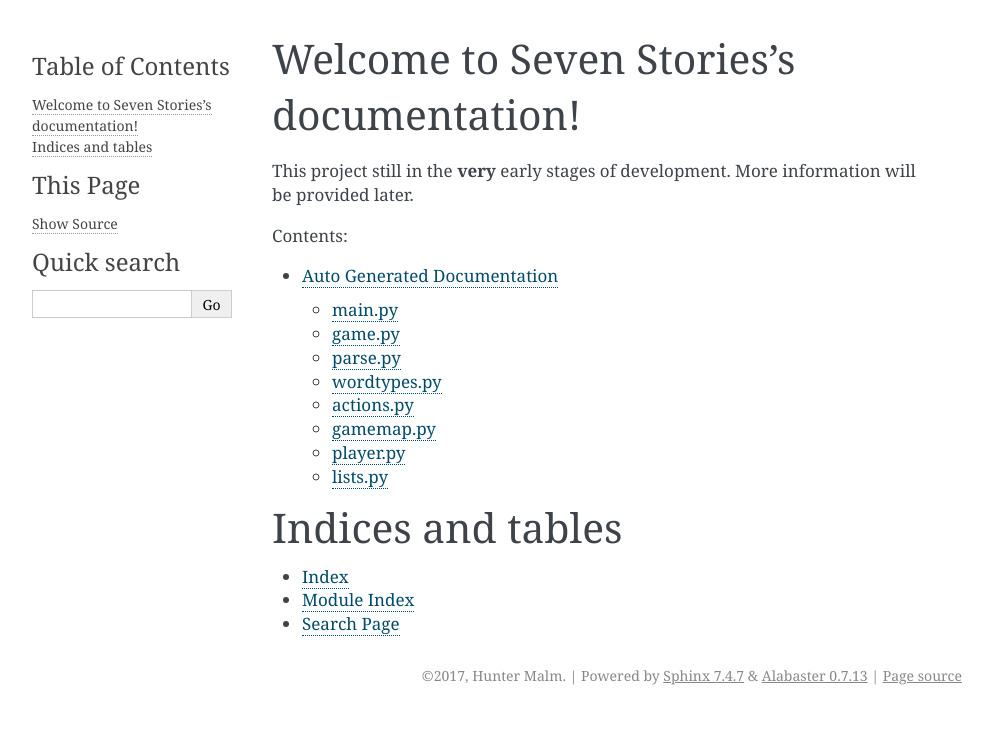
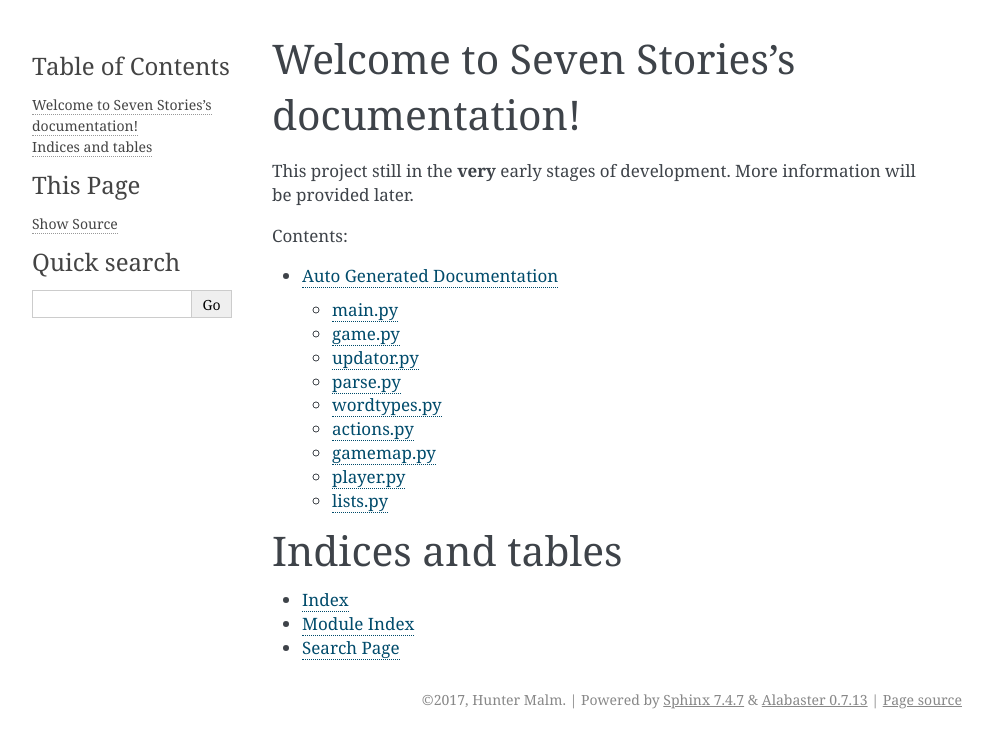
Before and after one commit to huntermalm/Seven-Stories, a Sphinx documentation site: the page built from docs/index.rst, in a window 1280 px wide. Shown: the top 748 px of the page, without its empty margins (148-1141 px from the left). Built offline with Sphinx 7.4.7, drawn with Linux system fonts in a browser that asks for light colours.

Commit message:
Updated docs again

```diff
--- a/docs/code.rst
+++ b/docs/code.rst
@@ -8,6 +8,11 @@ main.py
 game.py
 -------
 .. automodule:: game
+    :members:
+
+updator.py
+----------
+.. automodule:: updator
     :members:
 
 parse.py
```
Also changed, not shown: 9 other files.
